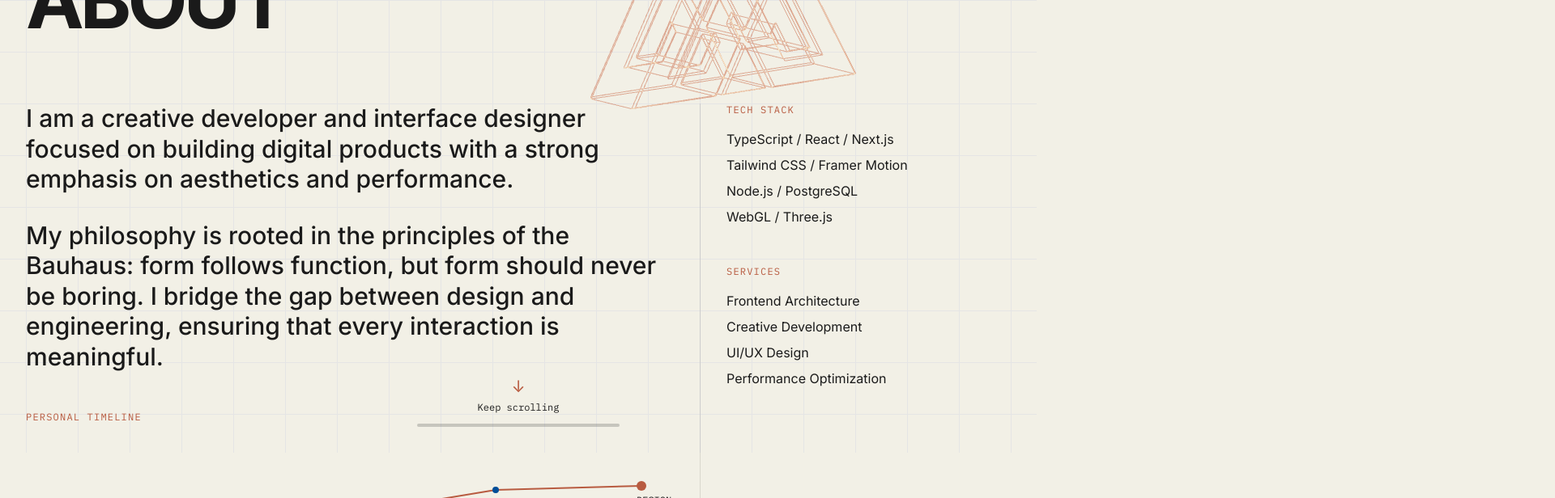
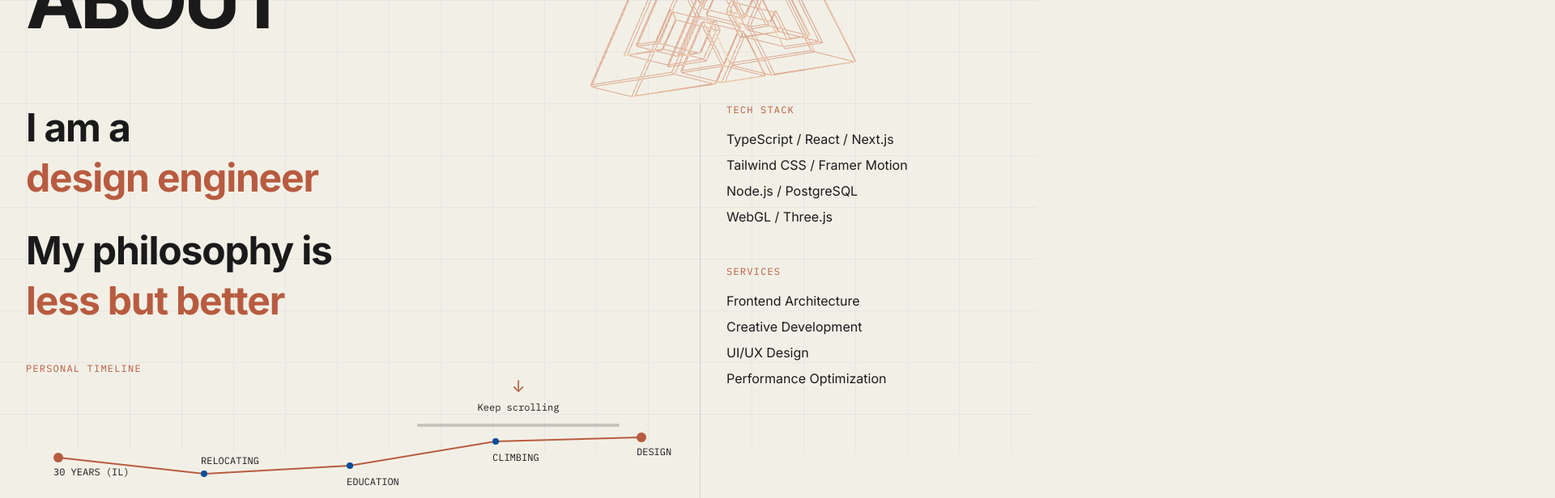
Before and after one commit to Gavriel-M/itsmor, a Next.js app: page /about in a window 1280 px wide. Shown: the part 240-856 px from the top of the page at 81% size, 1920 px wide, since content can reach past the window. Built offline with nearby package versions, Linux system fonts and the light colour scheme.

Commit message:
About page - Rotating text
Signed-off-by: gavriel-m <MGavrielG@Gmail.com>

```diff
--- a/src/app/about/page.tsx
+++ b/src/app/about/page.tsx
@@ -1,6 +1,7 @@
 "use client";
 
 import { motion } from "framer-motion";
+import RotatingText from "@/components/about/RotatingText";
 import Timeline from "@/components/about/Timeline";
 import WireframeLogo3D from "@/components/work/WireframeLogo3D";
 
@@ -30,19 +31,30 @@ export default function AboutPage() {
             initial={{ opacity: 0 }}
             animate={{ opacity: 1 }}
             transition={{ delay: 0.2 }}
-            className="font-sans text-xl md:text-3xl leading-tight font-medium space-y-8"
+            className="font-sans text-2xl md:text-5xl leading-tight font-bold tracking-tight space-y-8"
           >
-            <p>
-              I am a creative developer and interface designer focused on
-              building digital products with a strong emphasis on aesthetics and
-              performance.
-            </p>
-            <p>
-              My philosophy is rooted in the principles of the Bauhaus: form
-              follows function, but form should never be boring. I bridge the
-              gap between design and engineering, ensuring that every
-              interaction is meaningful.
-            </p>
+            <RotatingText
+              prefix="I am a"
+              words={[
+                "creative developer",
+                "design engineer",
+                "detail devotee",
+                "pixel perfectionist",
+                "craft-driven builder",
+              ]}
+              className="font-sans text-2xl md:text-5xl leading-tight font-bold tracking-tight"
+            />
+            <RotatingText
+              prefix="My philosophy is"
+              words={[
+                "precision and purpose",
+                "less but better",
+                "motion with meaning",
+                "craft over convention",
+                "constraint as catalyst",
+              ]}
+              className="font-sans text-2xl md:text-5xl leading-tight font-bold tracking-tight"
+            />
           </motion.div>
 
           <motion.div
--- /dev/null
+++ b/src/components/about/RotatingText.tsx
@@ -0,0 +1,75 @@
+"use client";
+
+import { useState, useEffect } from "react";
+import { AnimatePresence, motion } from "framer-motion";
+
+interface RotatingTextProps {
+  prefix: string;
+  words: string[];
+  interval?: number;
+  className?: string;
+}
+
+const transition = {
+  duration: 0.5,
+  ease: [0.22, 1, 0.36, 1] as const,
+};
+
+export default function RotatingText({
+  prefix,
+  words,
+  interval = 5000,
+  className,
+}: RotatingTextProps) {
+  const [index, setIndex] = useState(0);
+  const [shouldAnimate, setShouldAnimate] = useState(true);
+
+  useEffect(() => {
+    const mq = window.matchMedia("(prefers-reduced-motion: reduce)");
+    if (mq.matches) {
+      setShouldAnimate(false);
+      return;
+    }
+    const onChange = (e: MediaQueryListEvent) => setShouldAnimate(!e.matches);
+    mq.addEventListener("change", onChange);
+    return () => mq.removeEventListener("change", onChange);
+  }, []);
+
+  useEffect(() => {
+    if (!shouldAnimate) return;
+    const id = setInterval(() => {
+      setIndex((prev) => (prev + 1) % words.length);
+    }, interval);
+    return () => clearInterval(id);
+  }, [shouldAnimate, interval, words.length]);
+
+  return (
+    <h2 aria-label={`${prefix} ${words.join(", ")}`} className={className}>
+      {prefix}{" "}
+      <span
+        className="relative inline-flex overflow-hidden align-bottom"
+        style={{ height: "1.2em" }}
+      >
+        {/* Render all words invisibly — browser picks the widest */}
+        {words.map((w) => (
+          <span key={w} className="invisible whitespace-nowrap block h-0">
+            {w}
+          </span>
+        ))}
+
+        <AnimatePresence initial={false}>
+          <motion.span
+            key={words[index]}
+            initial={{ y: "100%" }}
+            animate={{ y: "0%" }}
+            exit={{ y: "-100%" }}
+            transition={transition}
+            className="absolute left-0 top-0 whitespace-nowrap text-terracotta"
+          >
+            {words[index]}
+          </motion.span>
+        </AnimatePresence>
+      </span>
+    </h2>
+  );
+}
```
